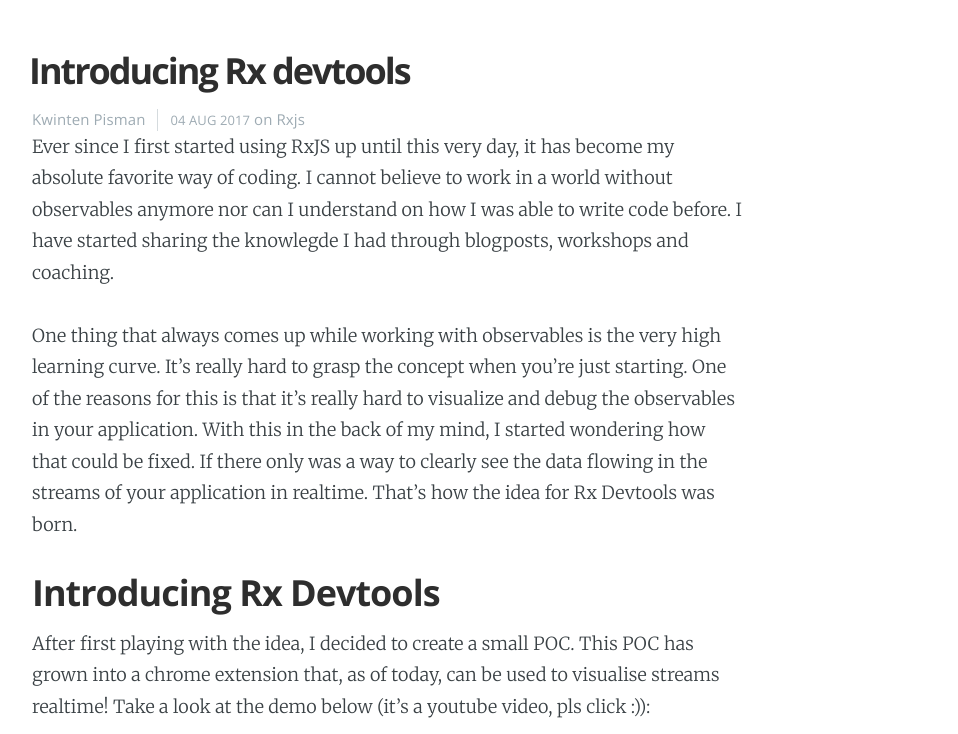
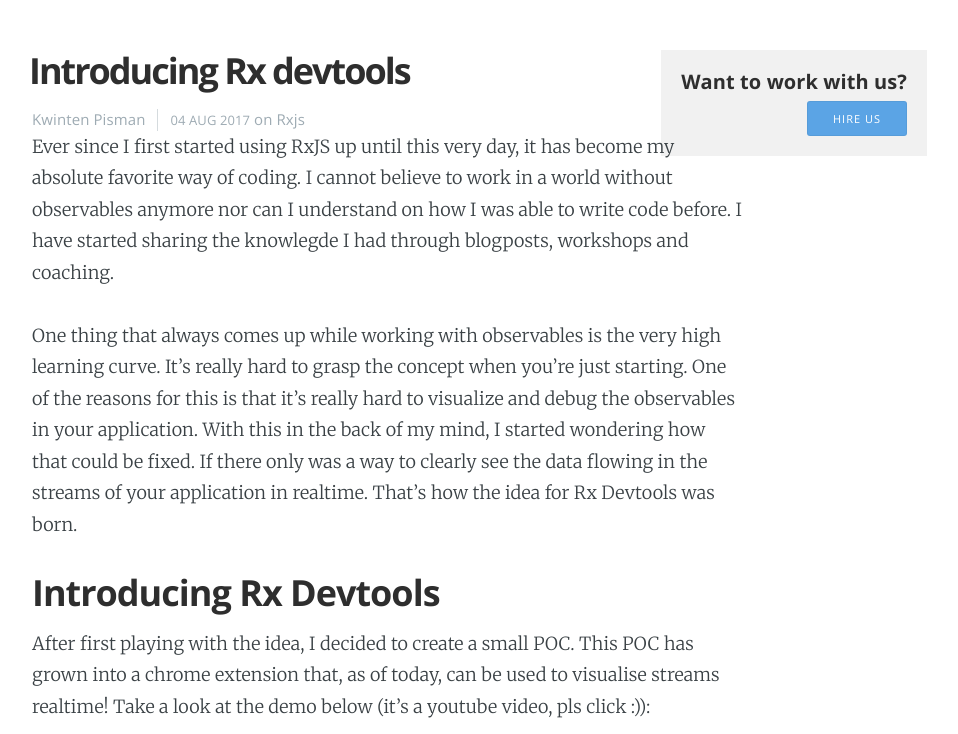
Before and after one commit to strongbrewio/strongbrewio.github.io, a Jekyll site: the page built from _posts/2017-08-04-introducing-rx-devtools.md, in a window 1280 px wide. Shown: the part 585-1319 px from the top of the page, without its empty margins (253-1211 px from the left). Built offline with Jekyll 4.4.1, drawn with Linux system fonts in a browser that asks for light colours; nearby versions of some CDN libraries; comment, search, counter and statistics services are not loaded; grey boxes are pictures that could not be loaded.

```diff
--- a/assets/css/screen.css
+++ b/assets/css/screen.css
@@ -28,7 +28,7 @@
 .followme {
   background: #f1f1f1;
   position: fixed;
-  margin-left: 1400px;
+  right: 100px;
   padding: 20px;
   display: flex;
   flex-direction: column;
```
Also changed, not shown: 9 other files.
